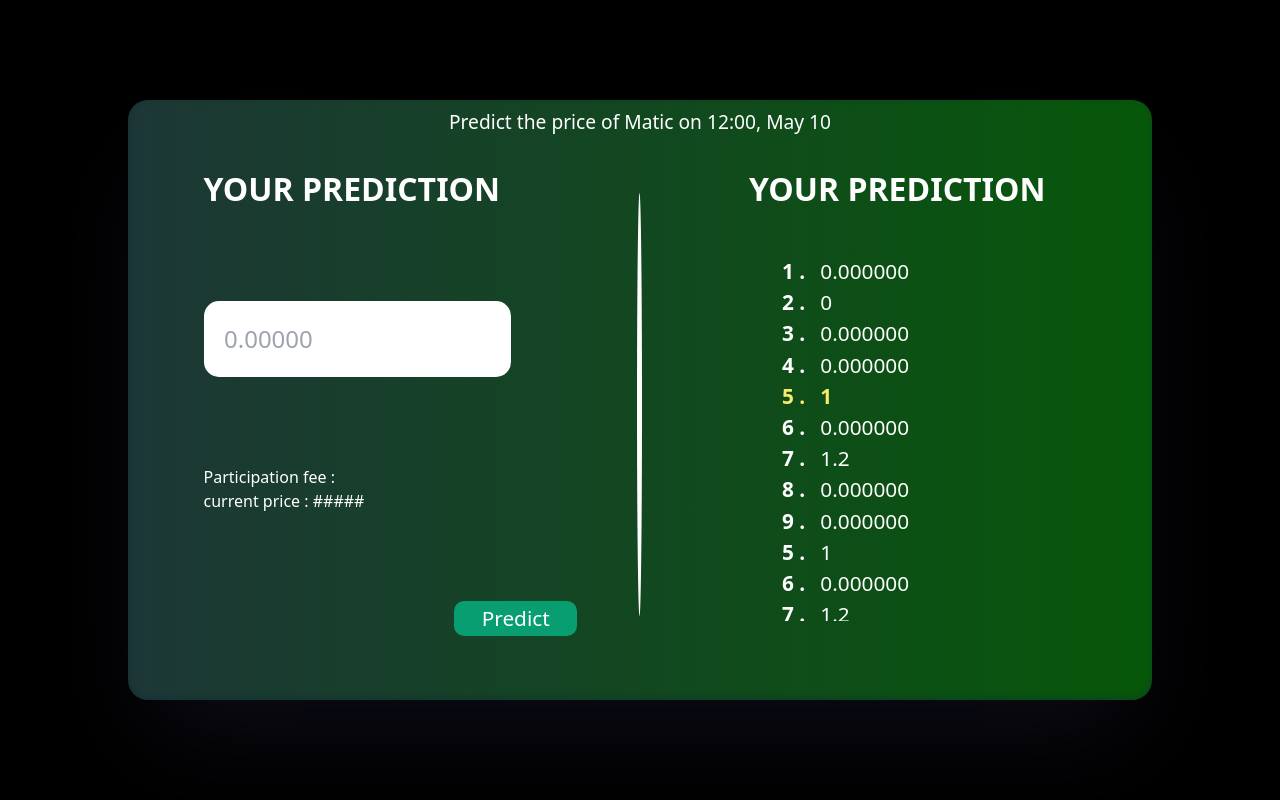
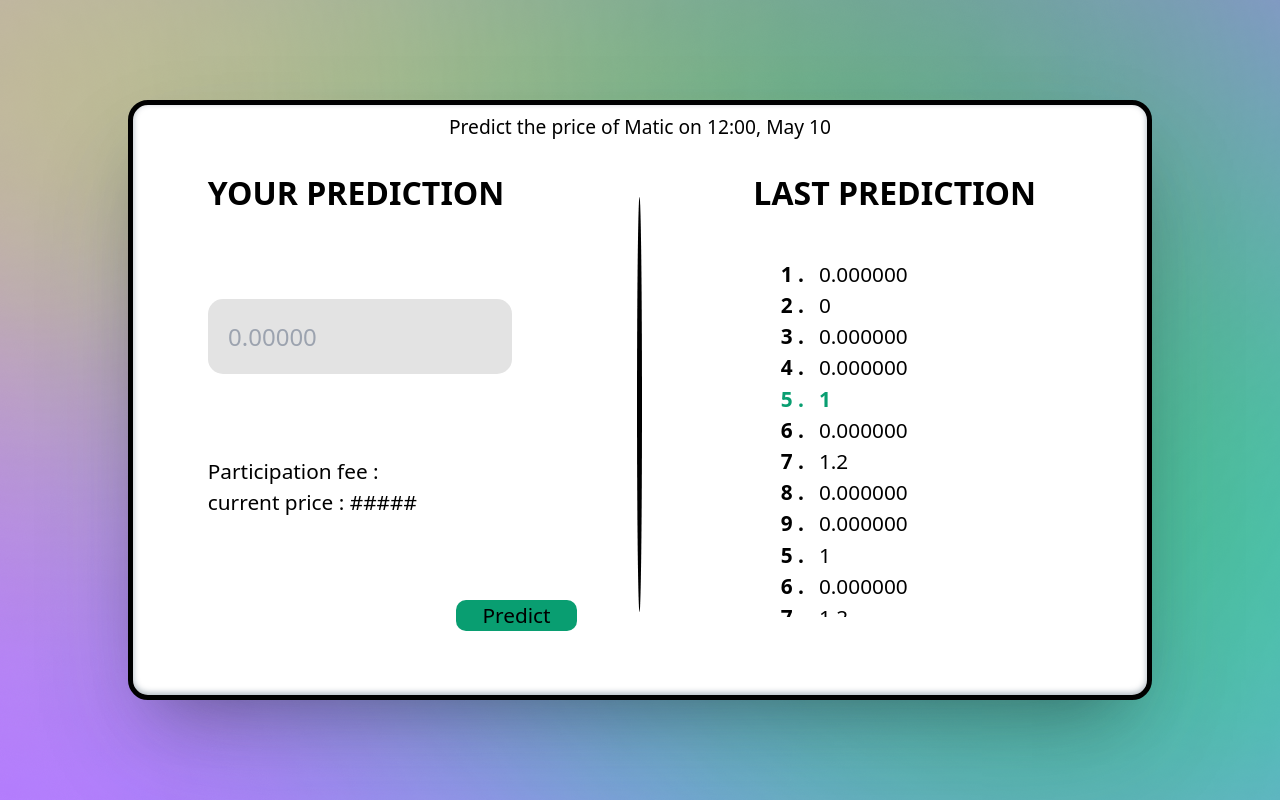
Before and after one commit to kingdavid2022/prediction-game, a Next.js app: page /prediction in a window 1280 px wide. Built offline with nearby package versions, Linux system fonts and the light colour scheme.

Commit message:
ui updated

```diff
--- a/components/PredictedDetails.tsx
+++ b/components/PredictedDetails.tsx
@@ -3,44 +3,40 @@
 
 const PredictedDetails = ({ Fee, date, logo, predictedValue, price, reward, token, frequency }:PredictionDetailsProps) => {
   return (
-    <div className="w-[90%] h-[40%] min-w-[90%] min-h-[95%] sm:w-[75%] sm:sm:h-[40%] sm:min-h-[300px] sm:min-w-[300px] sm:mr-8 mt-8 bg-gradient-to-r from-[#1D3736]  to-[#07580A] rounded-[15px] flex flex-col items-center justify-start p-[4%]">
+    <div className="w-[90%] h-[40%] min-w-[90%] min-h-[95%] border-[5px] border-black sm:w-[75%] sm:sm:h-[40%] sm:min-h-[300px] sm:min-w-[300px] sm:mr-8 mt-8 bg-white border-black-20 rounded-[10px] flex flex-col items-center justify-start p-[4%]">
       <div className="w-[100%] h-[40%] flex items-center justify-between sm:-mt-3">
         <div className="flex items-center justify-start w-[50%]">
-          <img
-            src={logo}
-            alt=""
-            className="rounded-[100%] w-[50px] h-[50px] min-w-[50px] min-h-[50px] max-w-[50px] max-h-[50px]"
-          />
-          <span className="text-[#6BB5FA] text-[2.3rem] text-bold ml-3">
+
+          <span className="text-[black] text-[2.3rem] text-bold ml-3">
             {token}
           </span>
         </div>
       </div>
       <div className="w-[100%]  flex flex-col items-start justify-evenly">
         <div className="flex flex-col sm:-mt-3">
-          <span className="text-white text-[1.4rem]">
-            Prediction Fee : {Fee} {token}
+          <span className="text-black text-[1.4rem]">
+            Reward : {reward} {token}
           </span>
-          <span className="text-white text-[0.9rem]">Participate for 12 PM , {date}</span>
+          <span className="text-black text-[0.9rem]">Participate for 12 PM , {date}</span>
         </div>
         <div className="w-[80%] flex items-center justify-between mt-3">
           <div className="flex flex-col">
-            <span className="text-white text-[0.7rem]">Frequency</span>
-            <span className="text-white text-[1.2rem] ml-3">{frequency}</span>
+            <span className="text-black text-[0.7rem]">Frequency</span>
+            <span className="text-black text-[1.2rem] ml-3">{frequency}</span>
           </div>
           <div className="flex flex-col">
-            <span className="text-white text-[0.7rem]">Total Fee</span>
-            <span className="text-white text-[1.2rem]">{frequency * price} {token}</span>
+            <span className="text-black text-[0.7rem]">Total Fee</span>
+            <span className="text-black text-[1.2rem]">{frequency * price} {token}</span>
           </div>
         </div>
         <div className="w-[80%] flex items-center justify-between my-2">
           <div className="flex flex-col">
-            <span className="text-white text-[0.7rem]">Your Prediction</span>
-            <span className="text-white text-[1.2rem]">{predictedValue}</span>
+            <span className="text-black text-[0.7rem]">Your Prediction</span>
+            <span className="text-black text-[1.2rem]">{predictedValue}</span>
           </div>
           <div className="flex flex-col">
-            <span className="text-white text-[0.7rem]">Reward</span>
-            <span className="text-white text-[1.2rem]">{reward} {token}</span>
+            <span className="text-black text-[0.7rem]">Prediction Fee :</span>
+            <span className="text-black text-[1.2rem]">{Fee} {token}</span>
           </div>
         </div>
       </div>
--- a/components/PredictionList.tsx
+++ b/components/PredictionList.tsx
@@ -3,8 +3,8 @@
 const PredictionList = ({ index, price, owner }:ListProps) => {
     return (
         <div className="flex items-center w-[40%] sm:w-[60%] justify-start ">
-            <span className={` ${owner?'text-[#FAEB6B]':'text-white '} text-[1.3rem] font-bold`}>{index} .</span>
-            <span className={` ${owner?'text-[#FAEB6B] font-bold':'text-white '} text-[1.3rem] ml-[15px]`}>{price}</span>
+            <span className={` ${owner?'text-[#099E71]':'text-black '} text-[1.3rem] font-bold`}>{index} .</span>
+            <span className={` ${owner?'text-[#099E71] font-bold':'text-black '} text-[1.3rem] ml-[15px]`}>{price}</span>
         </div>
     )
 }
--- a/pages/index.js
+++ b/pages/index.js
@@ -145,7 +145,7 @@
   };
 
   return (
-    <div className="w-screen h-auto min-h-screen bg-black box-border flex flex-col items-center overflow-x-hidden scrollbar-hide scroll-pt-[10%]">
+    <div className="w-screen h-auto min-h-screen bg-image box-border flex flex-col items-center overflow-x-hidden scrollbar-hide scroll-pt-[10%]">
       <Head>
         <title>Prediction Game</title>
         <meta name="description" content="Generated by create next app" />
@@ -157,29 +157,29 @@
         </div>
       )}
       {!walletConnected ? (
-        <button className="fixed z-[10] bg-[#099E71] top-[10px] sm:w-[10vw] min-w-[150px] min-h-[30px] sm:min-h-[35px] rounded-[10px] max-h-[40px] right-[10px]">
+        <button className="fixed z-[20] bg-[#ffffff]  border-[5px] border-black top-[30px] right-[30px] sm:w-[10vw] min-w-[150px] min-h-[30px] sm:min-h-[35px] rounded-[5px] max-h-[40px] ">
           Connect wallet
         </button>
       ) : (
         <button
           onClick={mintToken}
-          className={` fixed z-[10] bg-[#099E71] top-[50px] sm:top-[20px] min-h-[30px] min-w-[100px] sm:w-[7vw] sm:min-h-[35px] rounded-[10px] sm:max-h-[40px] right-[20px] sm:right-[40px]`}
+          className={` fixed z-[10] bg-[#ffffff] top-[50px] sm:top-[20px] min-h-[30px] min-w-[100px] sm:w-[7vw] sm:min-h-[35px] rounded-[10px] sm:max-h-[40px] right-[20px] sm:right-[40px]`}
         >
           {minting ? "Minting" : !notFirstTime ? "Mint" : "Mint(0.01eth)"}
         </button>
       )}
 
-      <div className=" fixed w-[100%] h-[18vh] sm:h-[20vh] flex bg-black items-end sm:items-center justify-start box-border pl-[4%]">
+      <div className=" fixed w-[100%] h-[18vh] sm:h-[20vh] flex  items-end sm:items-center justify-start box-border pl-[4%]">
         <button
           onClick={() => setTab("contest")}
-          className={`w-[30%] h-[30%] sm:w-[13%] sm:h-[40%] bg-[#343434] mr-[3%] rounded-[10px] ${tab == "contest" ? "text-[#099E71]" : "text-white"
+          className={`w-[30%] h-[25%] sm:w-[13%] sm:h-[40%] mr-[3%] rounded-[10px] ${tab == "contest" ? "text-[#000000]" : "text-white"
             } text-[1.3rem] ml-[2%]`}
         >
           Contests
         </button>
         <button
           onClick={() => setTab("Your Predictions")}
-          className={` w-[45%] h-[30%] sm:w-[18%] sm:h-[40%] bg-[#343434] rounded-[10px] ${tab == "Your Predictions" ? "text-[#099E71]" : "text-white"
+          className={` w-[45%] h-[25%] sm:w-[18%] sm:h-[40%]  rounded-[10px] ${tab == "Your Predictions" ? "text-[#000000]" : "text-white"
             } text-[1.2rem] sm:text-[1.3rem]`}
         >
           Your Predictions
--- a/pages/prediction/index.js
+++ b/pages/prediction/index.js
@@ -8,29 +8,29 @@
   const [price, setprice] = useState('')
   const [token, settoken] = useState('')
   return (
-    <div className="w-screen h-screen flex flex-col items-center justify-center bg-black">
+    <div className="w-screen h-screen flex flex-col items-center justify-center bg-image">
       <Head>
         <title>Prediction Game</title>
         <meta name="description" content="Generated by create next app" />
         <link rel="icon" href="/favicon.ico" />
       </Head>
-      <div className="w-[90%] h-[85%] sm:w-[80%] sm:h-[75%] flex flex-col items-center justify-start bg-gradient-to-r from-[#1D3736]  to-[#07580A] shadow-prediction rounded-[20px] box-border pt-2">
-        <span className="text-white text-[1rem] text-center sm:text-[1.2rem] mt-2 sm:mt-0">
+      <div className="w-[90%] h-[85%] sm:w-[80%] sm:h-[75%] flex flex-col items-center justify-start bg-white border-[5px] border-black shadow-prediction rounded-[20px] box-border pt-2">
+        <span className="text-black text-[1rem] text-center sm:text-[1.2rem] mt-2 sm:mt-0">
           Predict the price of Matic on 12:00, May 10
         </span>
         <div className="w-[100%] h-[100%] flex flex-col sm:flex-row items-center justify-start sm:justify-evenly">
           <div className="w-[100%] h-[45%] sm:w-[45%] sm:h-[90%] flex flex-col items-center sm:items-start justify-center sm:justify-between box-border sm:pl-[5%]">
-            <span className="text-white font-bold text-[1.4rem] sm:text-[2rem] my-4 sm:my-0">YOUR PREDICTION</span>
-            <input type="text" className="w-[75%] h-[15%] bg-white rounded-[15px] pl-[5%] text-[1.5rem] focus:outline-none" placeholder="0.00000" />
+            <span className="text-black font-bold text-[1.4rem] sm:text-[2rem] my-4 sm:my-0">YOUR PREDICTION</span>
+            <input type="text" className="w-[75%] h-[15%] bg-[#e3e3e3] rounded-[15px] pl-[5%] text-[1.5rem] focus:outline-none" placeholder="0.00000" />
             <div className=" w-[100%] flex flex-col items-center my-3 sm:my-0 sm:items-start">
-              <span className="text-white text-[1rem]">Participation fee : {price ?? 0} {token ?? 'Matic'}</span>
-              <span className="text-white text-[1rem]">current price : #####</span>
+              <span className="text-black text-[1.3rem]">Participation fee : {price ?? 0} {token ?? 'Matic'}</span>
+              <span className="text-black text-[1.3rem]">current price : #####</span>
             </div>
-            <button className="self-end -mt-[2px] sm:mt-0 w-[30%] min-h-[35px] max-h-[40px] rounded-[10px] bg-[#099E71] m-9 text-white text-[1.3rem]">Predict</button>
+            <button className="self-end -mt-[2px] sm:mt-0 w-[30%] min-h-[30px] max-h-[40px] rounded-[10px] bg-[#099E71] m-9 text-black text-[1.3rem]">Predict</button>
           </div>
-          <div className="sm:w-[5px] bg-white -mt-4 mb-3 sm:h-[75%] w-[70%] h-[4px] rounded-[100%]"></div>
+          <div className="sm:w-[5px] bg-black -mt-4 mb-3 sm:h-[75%] w-[70%] h-[4px] rounded-[100%]"></div>
           <div className="w-[100%] h-[45%]  sm:w-[45%] sm:h-[90%] flex flex-col items-center justify-between pb-[5%]">
-            <span className="text-white font-bold text-[1.4rem] my-3 sm:my-0 sm:text-[2rem]">YOUR PREDICTION</span>
+            <span className="text-black font-bold text-[1.4rem] my-3 sm:my-0 sm:text-[2rem]">LAST PREDICTION</span>
             <div className="flex flex-col w-[100%] h-[100%] sm:h-[80%] justify-start overflow-y-scroll items-center sm:items-start box-border sm:pl-[25%] scrollbar-hide">
               <PredictionList index={1} price={'0.000000'} owner={false} />
               <PredictionList index={2} price={0} owner={false} />
--- a/tailwind.config.js
+++ b/tailwind.config.js
@@ -6,11 +6,12 @@
     theme: {
         extend: {
             boxShadow: {
-        'prediction': 'rgba(50, 50, 93, 0.25) 0px 50px 100px -20px, rgba(0, 0, 0, 0.3) 0px 30px 60px -30px, rgba(10, 37, 64, 0.35) 0px -2px 6px 0px inset',
-      }
+                prediction: "rgba(50, 50, 93, 0.25) 0px 50px 100px -20px, rgba(0, 0, 0, 0.3) 0px 30px 60px -30px, rgba(10, 37, 64, 0.35) 0px -2px 6px 0px inset",
+            },
+            backgroundImage: {
+                image: "url(/background.png)",
             },
         },
-  plugins: [
-    require('tailwind-scrollbar-hide')
-  ],
-}
+    },
+    plugins: [require("tailwind-scrollbar-hide")],
+};
```
Also changed, not shown: public/background.png (added), 1 other file (tests, documents, lock files or other folders). Lines whose indentation alone changed are shown as unchanged.
